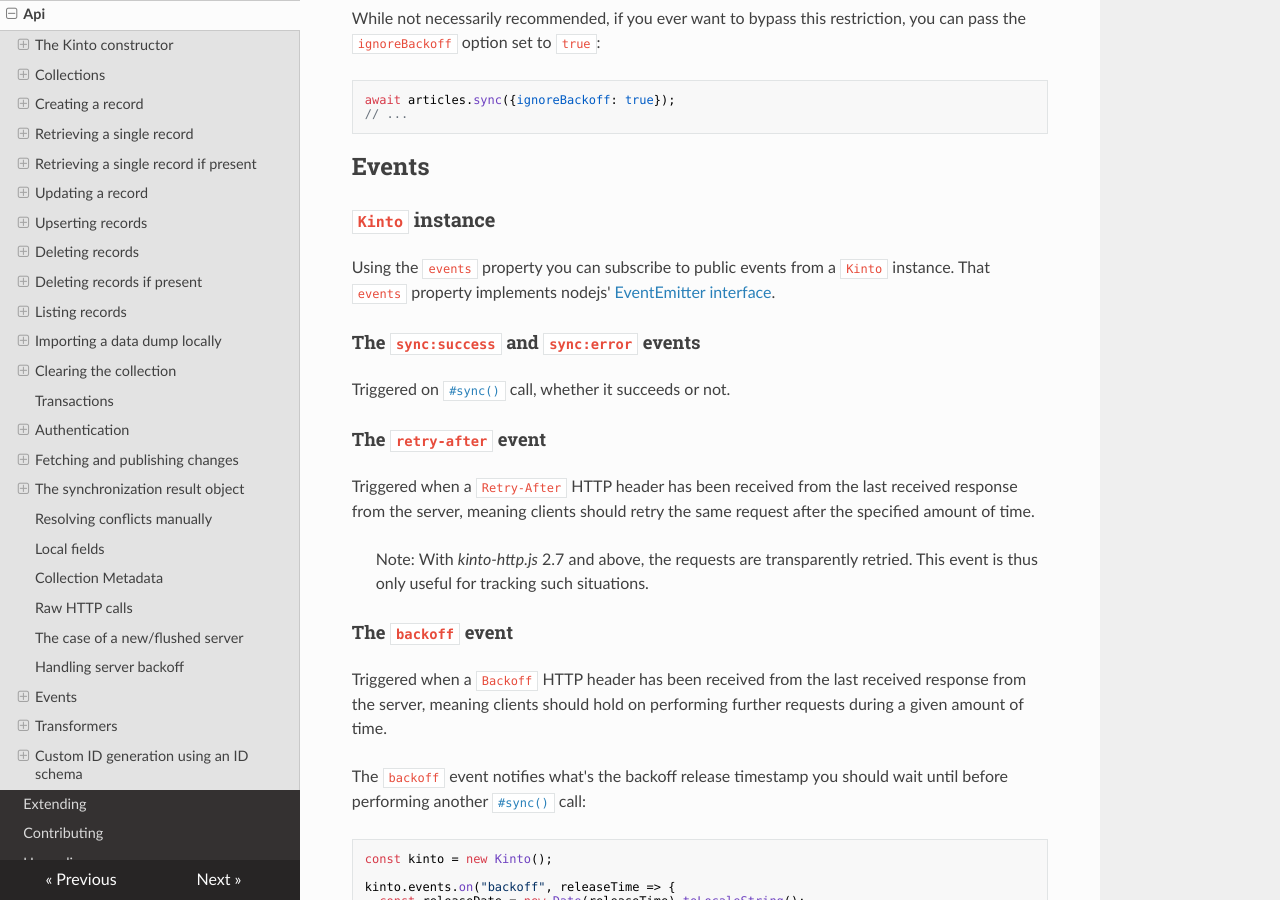
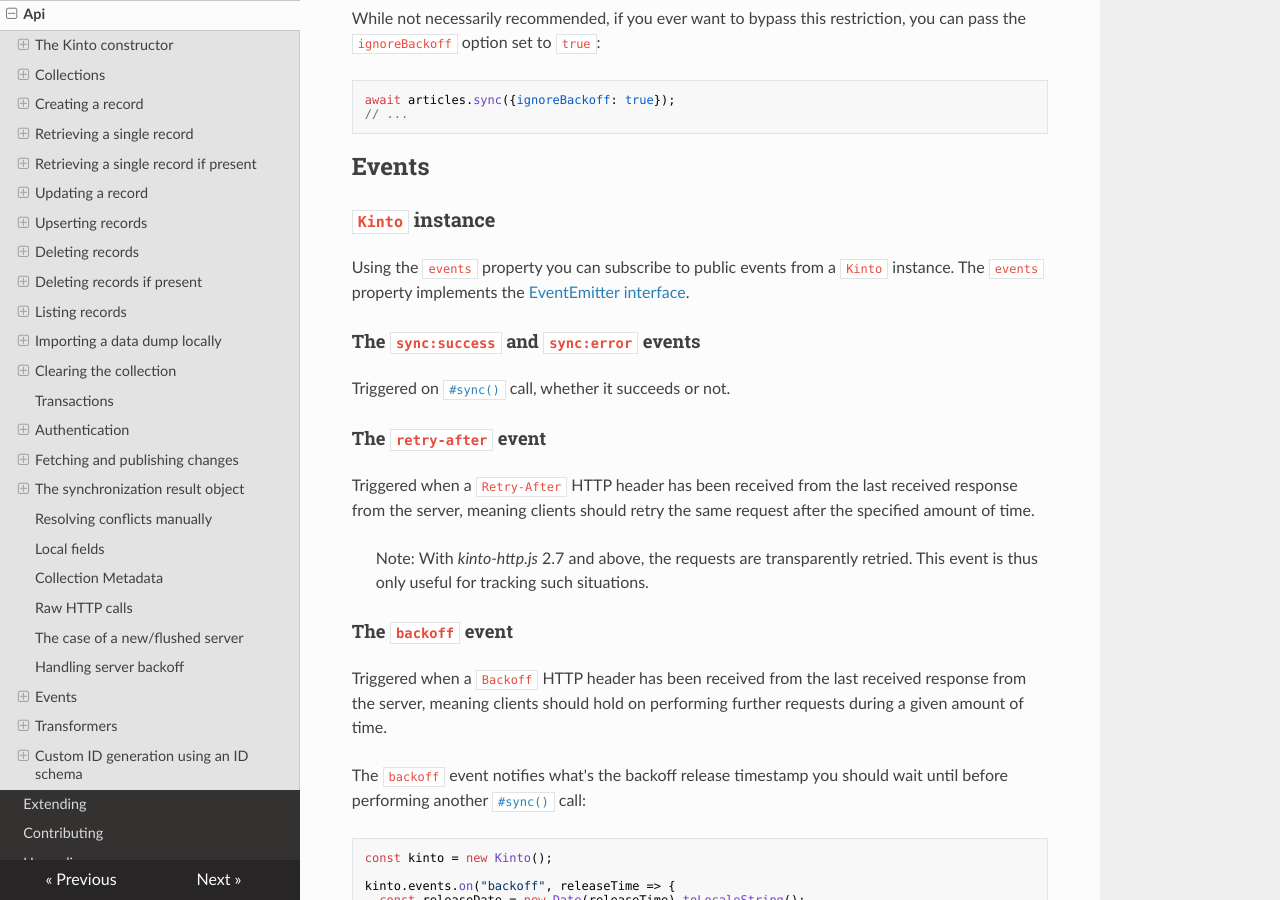
Before and after one commit to Kinto/kinto.js, an MkDocs documentation site: the page built from docs/api.md, in a window 1280 px wide and 900 px high, scrolled down 16422 px. Built offline with MkDocs 1.6.1, drawn with Linux system fonts in a browser that asks for light colours; nearby versions of some CDN libraries; old or Windows-style settings are respelled for this version of MkDocs.

Commit message:
improve readability

```diff
--- a/docs/api.md
+++ b/docs/api.md
@@ -755,7 +755,7 @@
 
 ### `Kinto` instance
 
-Using the `events` property you can subscribe to public events from a `Kinto` instance.   That `events` property implements nodejs' [EventEmitter interface](https://nodejs.org/api/events.html#events_class_events_eventemitter).
+Using the `events` property you can subscribe to public events from a `Kinto` instance. The `events` property implements the [EventEmitter interface](https://nodejs.org/api/events.html#events_class_eventemitter).
 
 
 #### The `sync:success` and `sync:error` events
```
